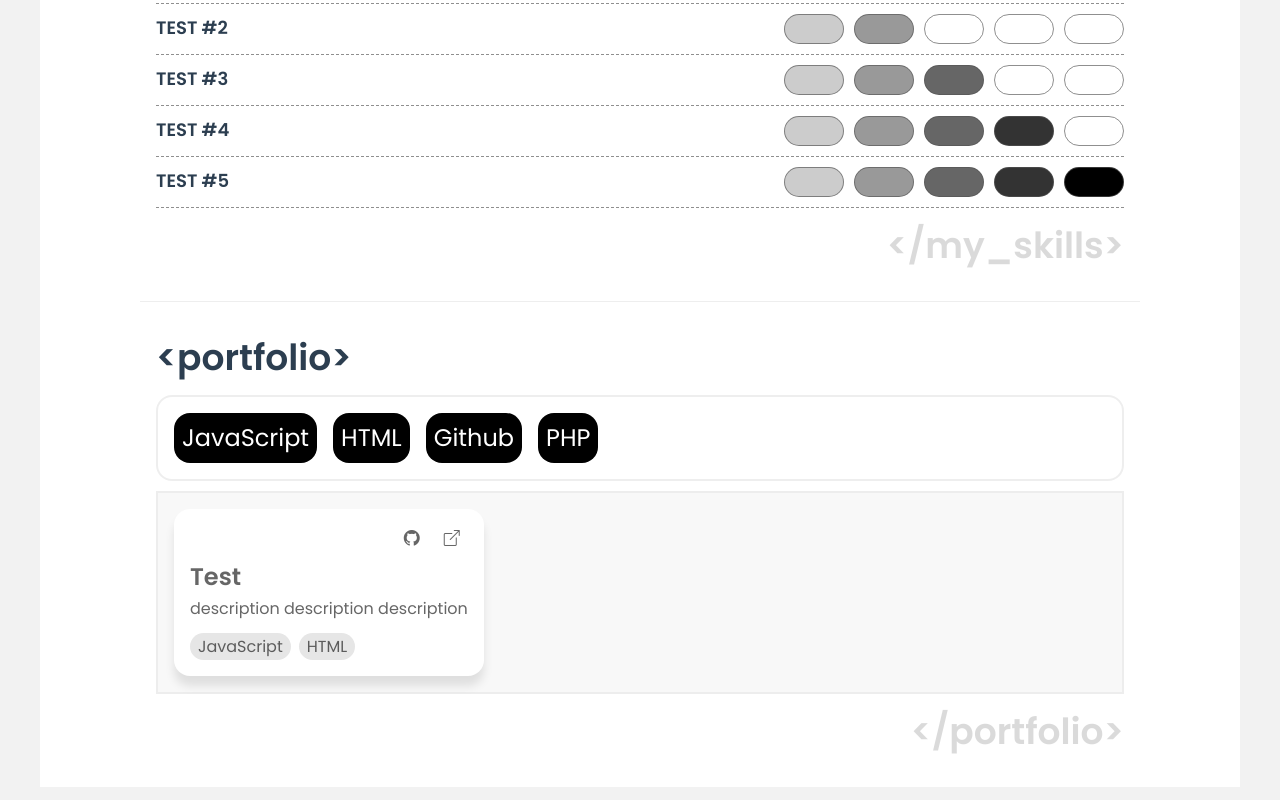
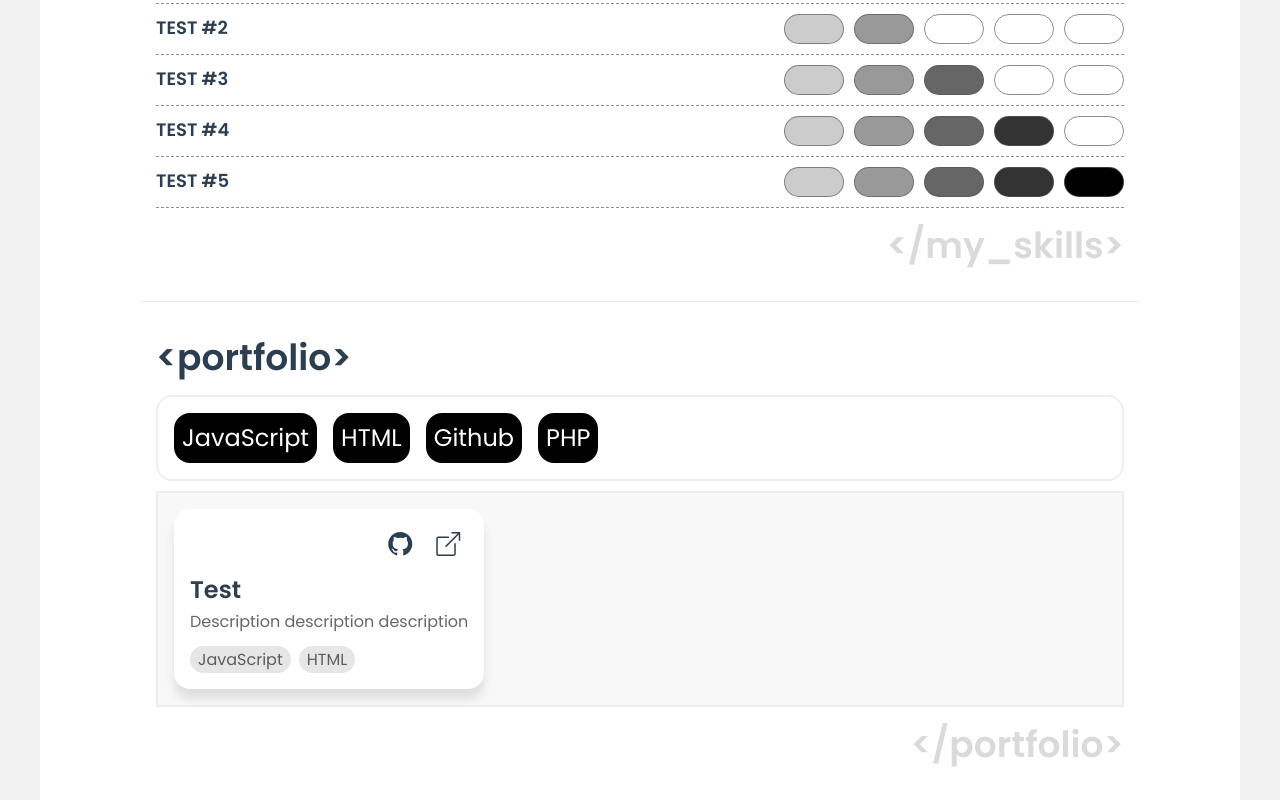
Before and after one commit to julianandreszb/portfolio-vue-3, a Vue app: page / in a window 1280 px wide. Shown: the part 943-1743 px from the top of the page. Built offline with nearby package versions, Linux system fonts and the light colour scheme.

Commit message:
improve style for VCard.vue

```diff
--- a/src/components/VCard.vue
+++ b/src/components/VCard.vue
@@ -29,6 +29,10 @@ article {
   box-shadow: 0 10px 10px 0 rgba(0, 0, 0, 0.1);
   gap: 1.6rem;
 
+  p::first-letter {
+    text-transform: capitalize;
+  }
+
   .tag-container,
   .link-icon-container {
     display: flex;
--- a/src/components/blocks/VPortfolio.vue
+++ b/src/components/blocks/VPortfolio.vue
@@ -92,7 +92,7 @@ function handleTagSelected(tagOperation: TagFilterOperation) {
 
   :deep(article) {
     h3 {
-      color: var(--color-text-black-60);
+      color: var(--color-text);
       font-size: 2.4rem;
       font-weight: 600;
       line-height: 1.6rem;
@@ -105,10 +105,8 @@ function handleTagSelected(tagOperation: TagFilterOperation) {
       font-weight: 400;
       line-height: 1.6rem;
     }
-  }
-
-  :deep(.tag-container),
-  :deep(.link-icon-container) {
+    .tag-container,
+    .link-icon-container {
       span {
         display: inline-block;
         padding-block: 0.1rem;
@@ -121,5 +119,14 @@ function handleTagSelected(tagOperation: TagFilterOperation) {
         font-weight: 400;
       }
     }
+
+    .link-icon-container {
+      span {
+        color: var(--color-text);
+        font-size: 2.4rem;
+        cursor: pointer;
+      }
+    }
+  }
 }
 </style>
```
Lines whose indentation alone changed are shown as unchanged.
